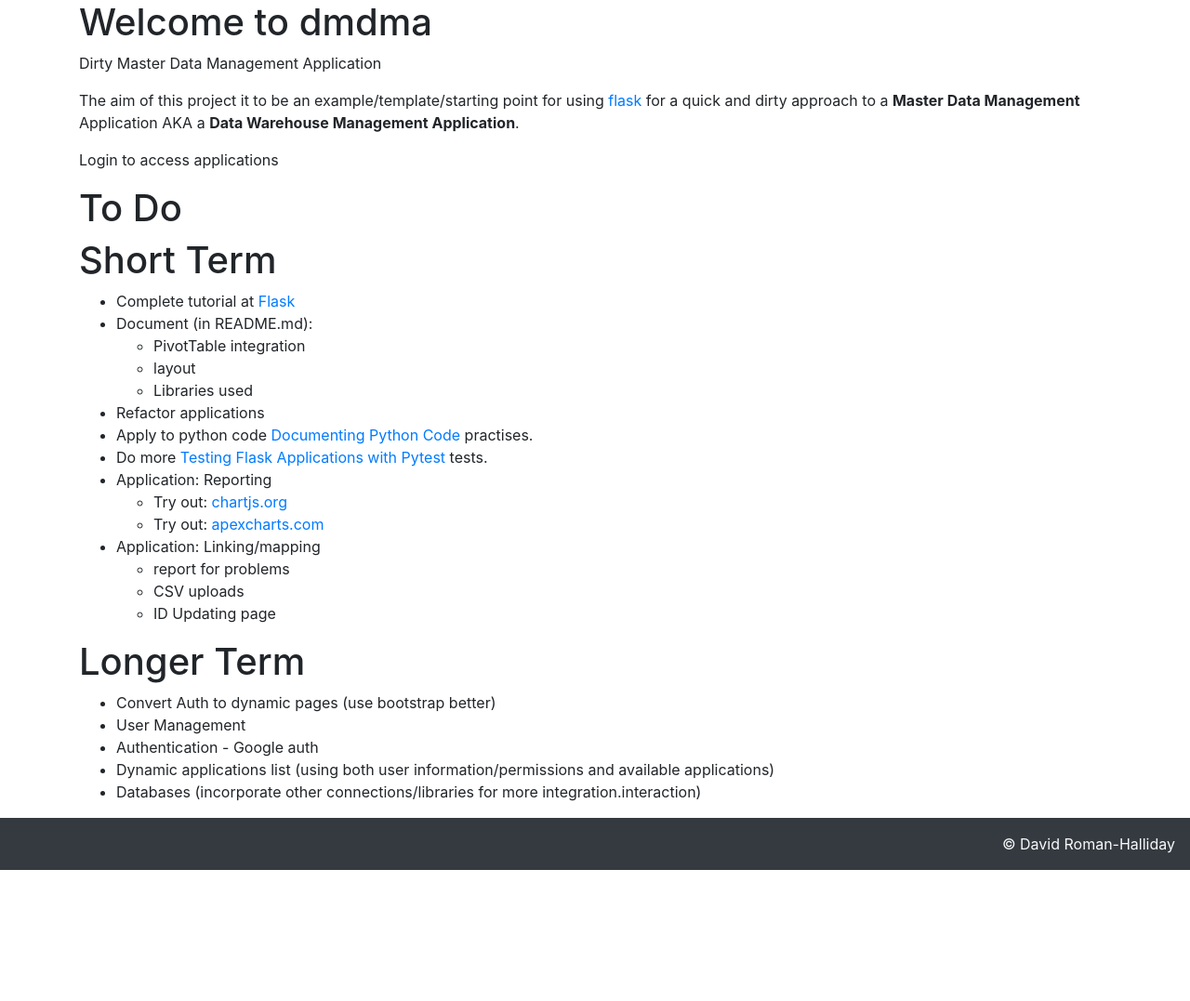
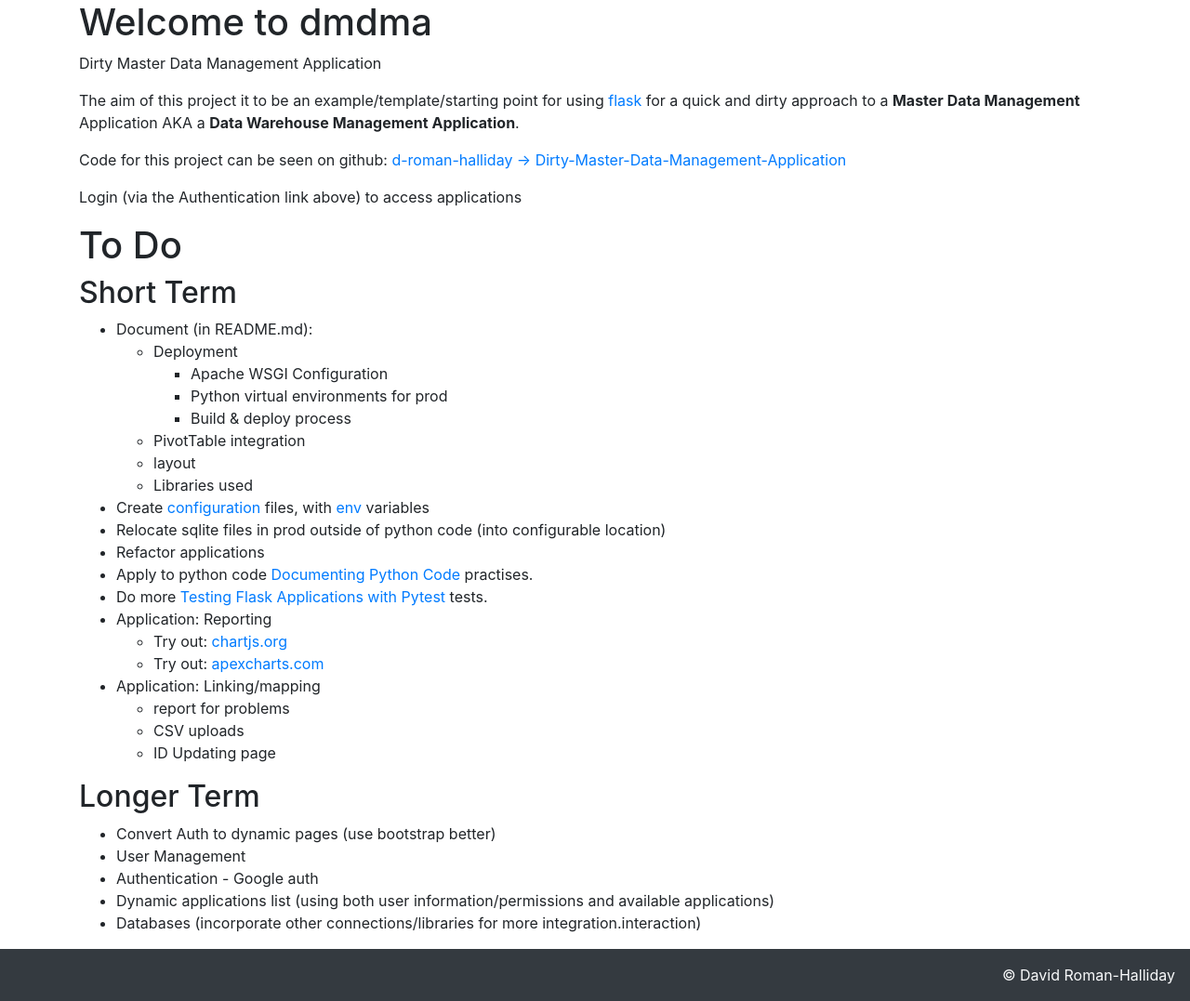
Before and after one commit to d-roman-halliday/Dirty-Master-Data-Management-Application, a Flask app: page / in a window 1280 px wide. Shown: the part 56-1133 px from the top of the page at 93% size. Before the commit the page ends 992 px from the top, so only its background shows below. Run offline with Flask 2, Linux system fonts and the light colour scheme; some libraries are stand-ins or nearby versions.

Commit message:
Changes and notes for Initial Production
Changes for getting this to work in production in Apache on my host.
WSGI configuration proved a lot more complicated than expected.

```diff
--- a/dmdma/__init__.py
+++ b/dmdma/__init__.py
@@ -1,62 +1,11 @@
 from flask import Flask
-from flask import render_template
 
-from markupsafe import escape
+# Import the views and create the app
+import dmdma.views
+app = views.create_app()
 
-import os
 
-from flask_bootstrap import Bootstrap4
-
-def create_app(test_config=None):
-    ############################################################################
-    # create and configure the flask app
-    ############################################################################
-    app = Flask(__name__, instance_relative_config=True)
-    app.config.from_mapping(
-        SECRET_KEY='dev',
-        DATABASE=os.path.join(app.instance_path, 'dmdma.sqlite'),
-    )
-
-    if test_config is None:
-        # load the instance config, if it exists, when not testing
-        app.config.from_pyfile('config.py', silent=True)
-    else:
-        # load the test config if passed in
-        app.config.from_mapping(test_config)
-
-    # ensure the instance folder exists
-    try:
-        os.makedirs(app.instance_path)
-    except OSError:
-        pass
-
-    # Configure bootstrap (used in rendering the pages)
-    bootstrap = Bootstrap4(app)
-
-    # Setup DB for internal application
-    from dmdma import db
-    db.init_app(app)
-
-    ############################################################################
-    # Configure Sub applications/pages
-    ############################################################################
-    # Default Page/homepage
-    @app.route("/")
-    def homepage():
-        return render_template('home.html')
-
-    # Blueprints: Authentication
-    from dmdma import auth
-    app.register_blueprint(auth.bp)
-
-    from dmdma import reporting
-    app.register_blueprint(reporting.bp)
-
-    return app
 
 if __name__ == '__main__':
-    # Create Application
-    app = create_app()
-
     # Run application
     app.run()
--- a/dmdma/auth.py
+++ b/dmdma/auth.py
@@ -86,9 +86,12 @@ def load_logged_in_user():
             'SELECT * FROM user WHERE id = ?', (user_id,)
         ).fetchone()
 
+def logout_actions():
+    session.clear()
+
 @bp.route('/logout')
 def logout():
-    session.clear()
+    logout_actions()
     return redirect(url_for('homepage'))
 
 @bp.route('/reset_db')
@@ -101,7 +104,8 @@ def reset_db():
     # This shouldn't be used in production
     init_db()
 
-    logout()
+    logout_actions()
+    return redirect(url_for('auth.login'))
 
 def login_required(view):
     @functools.wraps(view)
--- a/dmdma/db.py
+++ b/dmdma/db.py
@@ -1,6 +1,4 @@
 '''
-Created on 13 Jul 2022
-
 @author: davidroman-halliday
 '''
 
--- a/dmdma/templates/home.html
+++ b/dmdma/templates/home.html
@@ -7,22 +7,31 @@
 <a href="https://palletsprojects.com/p/flask/">flask</a> for a quick and dirty
 approach to a <b>Master Data Management</b> Application AKA a <b>Data Warehouse Management Application</b>.
 </p>
+<p>Code for this project can be seen on github: <a href="https://github.com/d-roman-halliday/Dirty-Master-Data-Management-Application">d-roman-halliday -> Dirty-Master-Data-Management-Application</a></p>
 {% if g.user %}
 <p>Select a sub application from the selection above</p>
 {% else %}
-<p>Login to access applications</p>
+<p>Login (via the Authentication link above) to access applications</p>
 {% endif %}
 <h1>To Do</h1>
-<h1>Short Term</h1>
+<h2>Short Term</h2>
 <ul>
-    <li>Complete tutorial at <a href="https://flask.palletsprojects.com/en/2.1.x/tutorial/">Flask</a></li>
     <li>Document (in README.md):
         <ul>
+            <li>Deployment
+                <ul>
+                    <li>Apache WSGI Configuration</li>
+                    <li>Python virtual environments for prod</li>
+                    <li>Build & deploy process</li>
+                </ul>
+            </li>
             <li>PivotTable integration</li>
             <li>layout</li>
             <li>Libraries used</li>
         </ul>
     </li>
+    <li>Create <a href="https://hackersandslackers.com/configure-flask-applications/">configuration</a> files, with <a href="https://stackoverflow.com/questions/26979579/django-mod-wsgi-set-os-environment-variable-from-apaches-setenv">env</a> variables</li>
+    <li>Relocate sqlite files in prod outside of python code (into configurable location)</li>
     <li>Refactor applications</li>
     <li>Apply to python code <a href="https://realpython.com/documenting-python-code/">Documenting Python Code</a> practises.</li>
     <li>Do more <a href="https://testdriven.io/blog/flask-pytest/">Testing Flask Applications with Pytest</a> tests.</li>
@@ -40,7 +49,7 @@ approach to a <b>Master Data Management</b> Application AKA a <b>Data Warehouse
         </ul>
     </li>
 </ul>
-<h1>Longer Term</h1>
+<h2>Longer Term</h2>
 <ul>
     <li>Convert Auth to dynamic pages (use bootstrap better)</li>
     <li>User Management</li>
--- /dev/null
+++ b/dmdma/views.py
@@ -0,0 +1,59 @@
+'''
+Created on 23 Jul 2022
+
+@author: davidroman-halliday
+'''
+#from dmdma import app
+
+import os
+from flask import Flask
+from flask import render_template
+#from markupsafe import escape
+from flask_bootstrap import Bootstrap4
+
+def create_app(test_config=None):
+    ############################################################################
+    # create and configure the flask app
+    ############################################################################
+    app = Flask(__name__, instance_relative_config=True)
+    app.config.from_mapping(
+        SECRET_KEY='dev',
+        DATABASE=os.path.join(app.instance_path, 'dmdma.sqlite'),
+    )
+
+    if test_config is None:
+        # load the instance config, if it exists, when not testing
+        app.config.from_pyfile('config.py', silent=True)
+    else:
+        # load the test config if passed in
+        app.config.from_mapping(test_config)
+
+    # ensure the instance folder exists
+    try:
+        os.makedirs(app.instance_path)
+    except OSError:
+        pass
+
+    # Configure bootstrap (used in rendering the pages)
+    bootstrap = Bootstrap4(app)
+
+    # Setup DB for internal application
+    from dmdma import db
+    db.init_app(app)
+
+    ############################################################################
+    # Configure Sub applications/pages
+    ############################################################################
+    # Default Page/homepage
+    @app.route("/")
+    def homepage():
+        return render_template('home.html')
+
+    # Blueprints: Authentication
+    from dmdma import auth
+    app.register_blueprint(auth.bp)
+
+    from dmdma import reporting
+    app.register_blueprint(reporting.bp)
+
+    return app
--- a/setup.cfg
+++ b/setup.cfg
@@ -1,6 +1,6 @@
 [metadata]
 name = dmdma
-version = 0.1.0
+version = 0.1.2
 url = https://github.com/d-roman-halliday/Dirty-Master-Data-Management-Application
 
 [options]
--- a/setup.py
+++ b/setup.py
@@ -2,7 +2,8 @@ from setuptools import setup
 
 setup(
     name='dmdma',
-    packages=['dmdma'],
+    # ToDo: Apply models from : https://flask.palletsprojects.com/en/2.1.x/patterns/distribute/?highlight=find_packages
+    packages=['dmdma','dmdma.reporting'],
     include_package_data=True,
     install_requires=[
         'flask',
```
Also changed, not shown: 2 other files.
